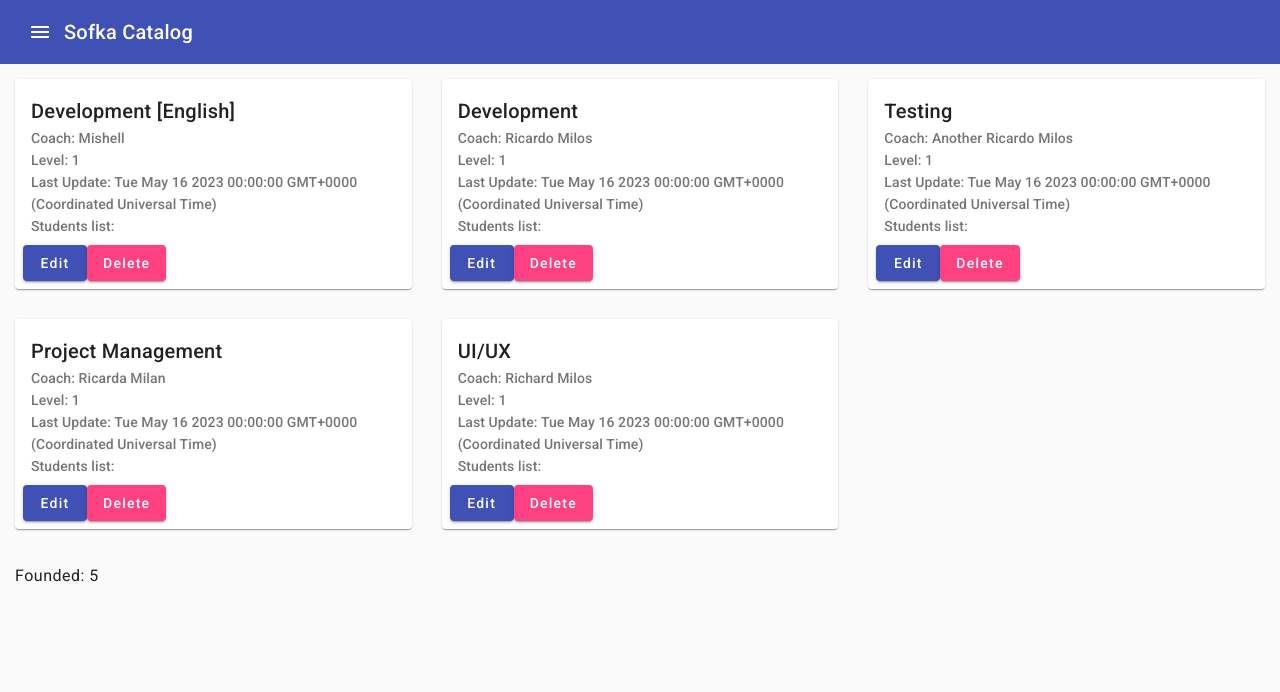
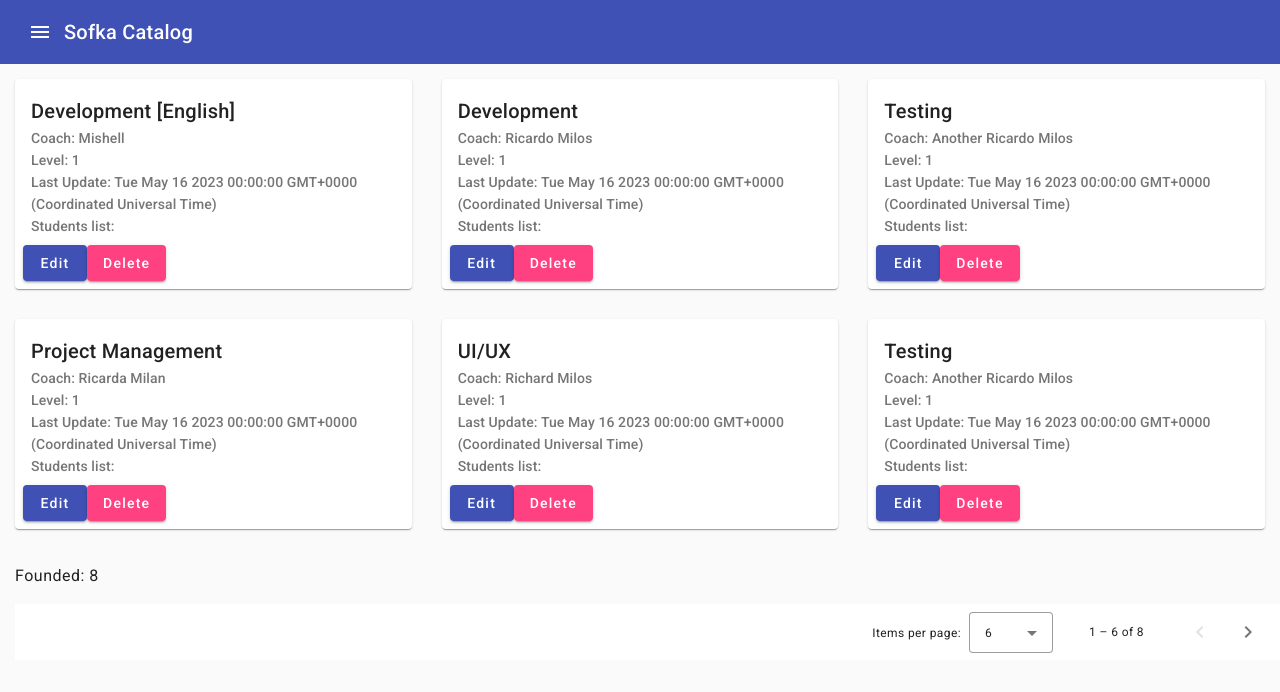
Before and after one commit to training-practice-sofkau/C1-2023-FA-Angular, an Angular app: page /courses in a window 1280 px wide. Shown: the top 692 px of the page. Built offline with nearby package versions, Linux system fonts and the light colour scheme.

Commit message:
The student list, course page and student page component were modified to add the pagination feature

```diff
--- a/src/app/components/student-list/student-list.component.html
+++ b/src/app/components/student-list/student-list.component.html
@@ -8,7 +8,7 @@
         </div>
   </div>
   <div *ngIf="founded > 0" class="results-found">
-      <app-student-card *ngFor="let i_student of s_founded" [student]="i_student"></app-student-card>
+      <app-student-card *ngFor="let i_student of pageSlice" [student]="i_student"></app-student-card>
   </div>
   <div class="results-details">
     <ng-container *ngIf="founded > 0; else noStudentsFound">
@@ -21,6 +21,12 @@
         <h4 >No student(s) were found
         </h4>
       </div>
-  </ng-template>
+    </ng-template>
+    <div>
+      <app-paginator [students]="s_found"
+                 (studentSliceUpdated)="updateStudentsSlice($event)">
+      </app-paginator>
+    </div>
   </div>
+
 </div>
--- a/src/app/components/student-list/student-list.component.ts
+++ b/src/app/components/student-list/student-list.component.ts
@@ -9,7 +9,12 @@ import { StudentPageComponent } from 'src/app/pages/student-page/student-page.co
 })
 export class StudentListComponent {
   student: StudentPageComponent = new StudentPageComponent();
-  s_founded: Student[] = this.student.l_students;
-  founded: number = this.s_founded.length;
+  s_found: Student[] = this.student.l_students;
+  founded: number = this.s_found.length;
   searchingBy: string = '';
+  pageSlice: Student[] = this.s_found.slice(0, 6);
+
+  updateStudentsSlice(students: Student[]){
+    this.pageSlice = students;
+  }
 }
--- a/src/app/pages/course-page/course-page.component.html
+++ b/src/app/pages/course-page/course-page.component.html
@@ -1,5 +1,5 @@
 <div class="courses-container" *ngIf="total > 0">
-  <app-course-card *ngFor="let i_course of l_courses" [course]="i_course"></app-course-card>
+  <app-course-card *ngFor="let i_course of pageSlice" [course]="i_course"></app-course-card>
 </div>
 <div class="courses-results-details">
   <ng-container *ngIf="total > 0; else noCoursesFound">
@@ -13,4 +13,9 @@
       <h4 class="result_text">There is no courses, start adding one</h4>
     </div>
   </ng-template>
+  <div>
+    <app-paginator [courses]="l_courses"
+                 (courseSliceUpdated)="updateCoursesSlice($event)">
+    </app-paginator>
+  </div>
 </div>
--- a/src/app/pages/course-page/course-page.component.ts
+++ b/src/app/pages/course-page/course-page.component.ts
@@ -49,8 +49,37 @@ export class CoursePageComponent {
     lastUpdated: new Date("2023-05-16"),
     studentList: []
   },
+  {
+    id: "3",
+    name: "Testing",
+    coach: "Another Ricardo Milos",
+    level: 1,
+    lastUpdated: new Date("2023-05-16"),
+    studentList: []
+  },
+  {
+    id: "4",
+    name: "Project Management",
+    coach: "Ricarda Milan",
+    level: 1,
+    lastUpdated: new Date("2023-05-16"),
+    studentList: []
+  },
+  {
+    id: "5",
+    name: "UI/UX",
+    coach: "Richard Milos",
+    level: 1,
+    lastUpdated: new Date("2023-05-16"),
+    studentList: []
+  },
 ];
+  pageSlice = this.l_courses.slice(0, 6);
 
   total: number = this.l_courses.length;
 
+  updateCoursesSlice(courses: Course[]){
+    this.pageSlice = courses;
+  }
+
 }
--- a/src/app/pages/student-page/student-page.component.html
+++ b/src/app/pages/student-page/student-page.component.html
@@ -1,5 +1,5 @@
 <div class="students-container" *ngIf="total > 0">
-  <app-student-card *ngFor="let i_student of l_students" [student]="i_student"></app-student-card>
+  <app-student-card *ngFor="let i_student of pageSlice" [student]="i_student"></app-student-card>
 </div>
 <div class="students-results-details">
   <ng-container *ngIf="total > 0; else noStudentsFound">
@@ -13,4 +13,9 @@
       <h4 class="result_text">There is no students, start adding one</h4>
     </div>
   </ng-template>
+  <div>
+    <app-paginator [students]="l_students"
+                 (studentSliceUpdated)="updateStudentsSlice($event)">
+    </app-paginator>
+  </div>
 </div>
--- a/src/app/pages/student-page/student-page.component.ts
+++ b/src/app/pages/student-page/student-page.component.ts
@@ -1,5 +1,6 @@
 import { Component } from '@angular/core';
 import { Student } from 'src/app/models/student.model';
+import { Course } from 'src/app/models/course.model';
 
 @Component({
   selector: 'app-student-page',
@@ -46,10 +47,37 @@ export class StudentPageComponent {
     age: 55,
     mail: "sarah.vargas@hotmail.com",
     numCourses: 2
+  },
+  {
+    id: "3",
+    name: "Andrés Camilo",
+    idNum: "0987654321",
+    age: 55,
+    mail: "sarah.vargas@hotmail.com",
+    numCourses: 2
+  },
+  {
+    id: "4",
+    name: "Ricardo Milos",
+    idNum: "0987654321",
+    age: 55,
+    mail: "sarah.vargas@hotmail.com",
+    numCourses: 2
+  },
+  {
+    id: "5",
+    name: "Jorge Pastor",
+    idNum: "0987654321",
+    age: 55,
+    mail: "sarah.vargas@hotmail.com",
+    numCourses: 2
   }
 ];
+  pageSlice: Student[] = this.l_students.slice(0, 6);
 
   total: number = this.l_students.length;
 
-
+  updateStudentsSlice(students: Student[]){
+    this.pageSlice = students;
+  }
 }
```
